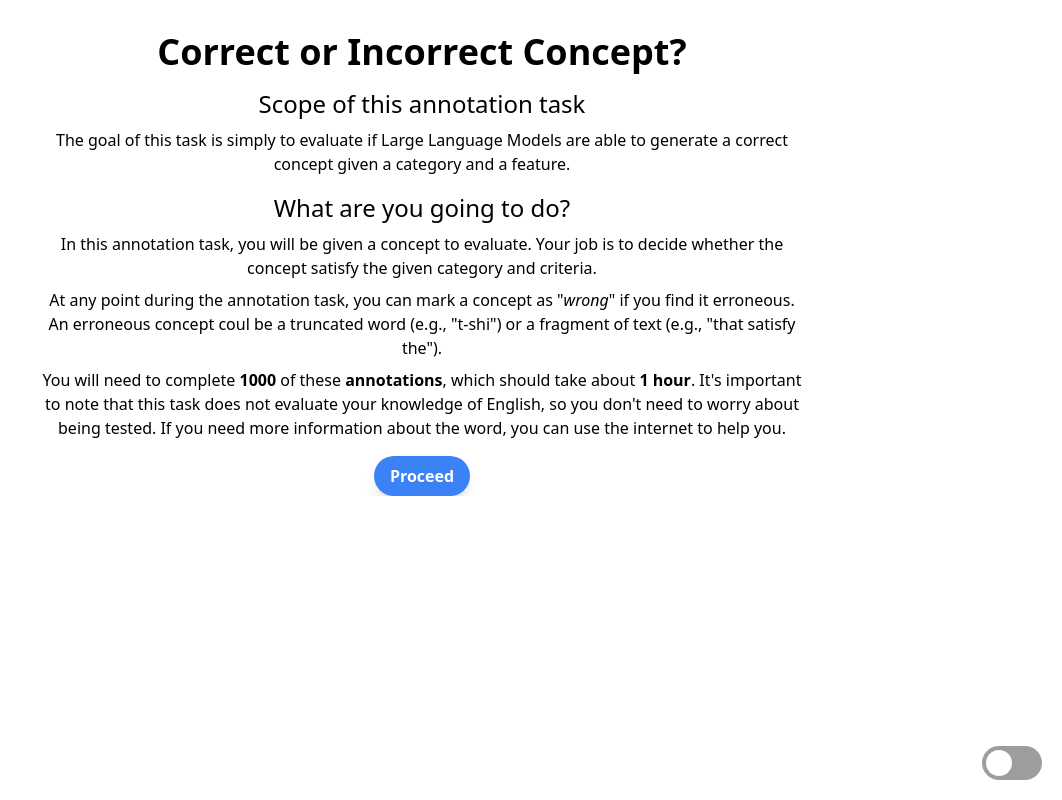
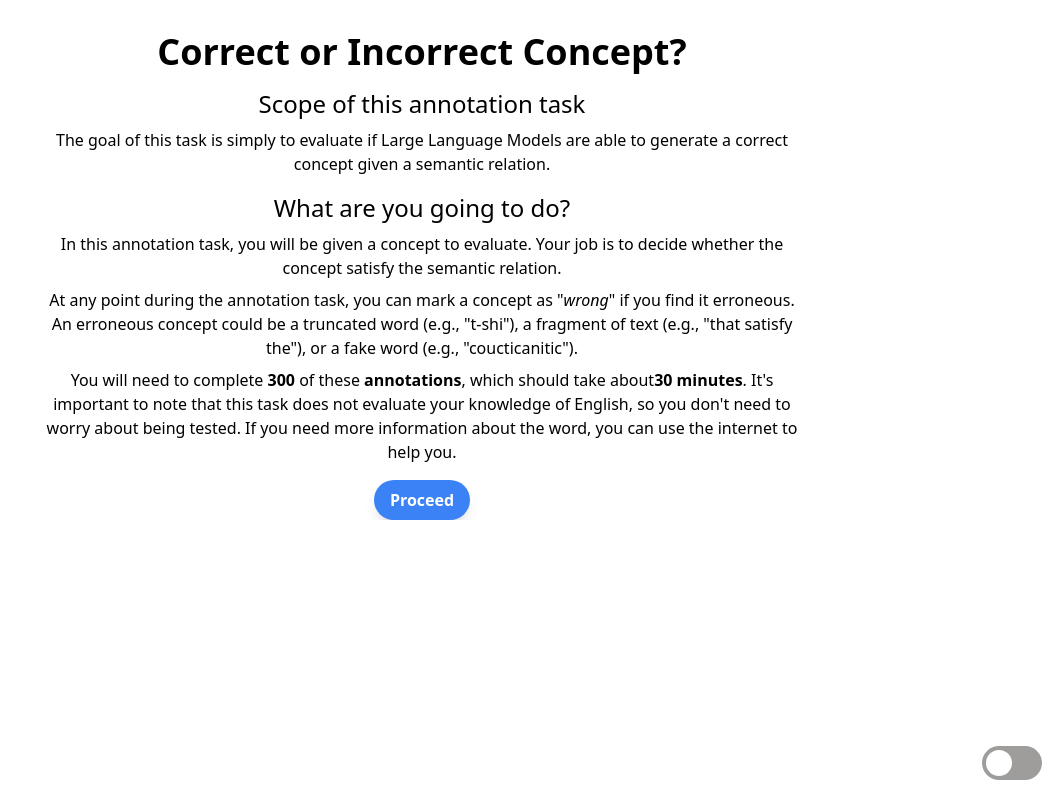
Before and after one commit to GioSira/sem_gpt_annotation, a React (Vite) app: page / in a window 1280 px wide. Shown: the whole page, without its empty margins (218-1280 px from the left). Built offline with nearby package versions, Linux system fonts and the light colour scheme.

Commit message:
updated App.tsx, Disclaimer.tsx and Example.tsx

```diff
--- a/src/App.tsx
+++ b/src/App.tsx
@@ -12,10 +12,10 @@ import {data} from "./data/data";
 
 type DataType = {
     name: string,
-    answers: ("yes" | "no")[],
+    answers: ("yes" | "no" | "wrong")[],
     i: number,
     dataset: string[],
-    isWrong: (true | false)[],
+    //isWrong: (true | false)[],
     timeDiffs: number[],
     // models: string[],
     date: Date
@@ -46,8 +46,8 @@ function App() {
     const [exampleSeen, setExampleSeen] = useState(false);
     const [dataset, setDataset] = useState<string[] | null>([]);
     const [i, setI] = useState(0);
-    const [answers, setAnswers] = useState<("yes" | "no")[]>([]);
-    const [isWrong, setIsWrong] = useState<(true | false)[]>([]);
+    const [answers, setAnswers] = useState<("yes" | "no" | "wrong")[]>([]);
+    //const [isWrong, setIsWrong] = useState<(true | false)[]>([]);
     // const [models, setModels] = useState<string[]>([]);
     const [isLoading, setIsLoading] = useState(false);
     const [isDownloaded, setIsDownloaded] = useState(false);
@@ -93,7 +93,7 @@ function App() {
         }
     }
 
-    const onClick = (answer: ("yes" | "no")) => {
+    const onClick = (answer: ("yes" | "no" | "wrong")) => {
         const newAnswers = [...answers, answer];
         setAnswers(newAnswers);
         next(newAnswers);
@@ -128,7 +128,7 @@ function App() {
                             setAnswers(data.answers);
                             setTimeDiffs(data.timeDiffs);
                             setI(data.i);
-                            setIsWrong(data.isWrong);
+                            // setIsWrong(data.isWrong);
                             // setModels(data.models);
                             setReady(true);
                         }
@@ -142,7 +142,7 @@ function App() {
         setTimeBetweenQuestionsStart(new Date());
     }
 
-    const next = async (newAnswers: ("yes" | "no")[]) => {
+    const next = async (newAnswers: ("yes" | "no" | "wrong")[]) => {
         if (!isLoading) {
             setIsLoading(true);
             const timeDiff = calculateTimeDifference(timeBetweenQuestionsStart, new Date())
@@ -155,10 +155,10 @@ function App() {
 
             if (dataset && i < dataset.length) {
                 // Check if the checkbox is checked
-                const isWrongChecked = checkbox.checked;
+                //const isWrongChecked = checkbox.checked;
                 // @ts-ignore
-                const model = dataset[i]["model"];
-                setIsWrong([...isWrong, isWrongChecked]);
+                //const model = dataset[i]["model"];
+                //setIsWrong([...isWrong, isWrongChecked]);
                 setTimeDiffs([...timeDiffs, timeDiff]);
                 // setModels([...models, model]);
                 // Save the answers to firebase
@@ -171,7 +171,7 @@ function App() {
                             answers: newAnswers,
                             i: newAnswers.length,
                             dataset: dataset,
-                            isWrong: [...isWrong, checkbox.checked],
+                            //isWrong: [...isWrong, checkbox.checked],
                             timeDiffs: [...timeDiffs, timeDiff],
                             // models: [...models, model],
                             date: new Date(),
@@ -181,7 +181,7 @@ function App() {
                         updateDoc(docRef, {
                             answers: newAnswers,
                             i: newAnswers.length,
-                            isWrong: [...isWrong, checkbox.checked],
+                            //isWrong: [...isWrong, checkbox.checked],
                             timeDiffs: [...timeDiffs, timeDiff],
                             // models: [...models, model],
                             date: new Date(),
@@ -192,7 +192,7 @@ function App() {
             }
 
             setTimeBetweenQuestionsStart(new Date());
-            checkbox.checked = false;
+            // checkbox.checked = false;
 
             if (dataset && i + 1 >= dataset.length) {
                 alert("Thank you for your participation!");
@@ -289,16 +289,13 @@ function App() {
                             disabled={isLoading}>
                         No
                     </button>
+                    <button id="advanced-button"
+                            onClick={() => onClick("wrong")}
+                            className="bg-blue-500 hover:bg-blue-700 text-white font-bold py-2 px-4 rounded-full ml-4 transition duration-300 ease-in-out transform hover:-translate-y-1 hover:scale-110 shadow-lg disabled:bg-gray-500"
+                            disabled={isLoading}>
+                        Wrong
+                    </button>
                 </div>
-                <div className="flex justify-center mt-4">
-                        <p>
-                            Is this concept <a href="#"
-                                        className="text-blue-600 hover:text-blue-700 cursor-default"
-                                        title="Please select this option if the concept is erroneous">erroneous</a>?
-                        </p>
-                        <input id="hard-checkbox" type="checkbox"
-                               className="ml-2 h-6 w-6 rounded-full shadow checked:shadow-xl cursor-pointer"/>
-                    </div>
                     {isDownloaded && dataset ? <div className="flex justify-center mt-8 max-w-2xl mx-auto">
                         <div id={"progress-bar"}
                              className="bg-blue-600 text-xs font-medium text-blue-100 text-center p-0.5 leading-none rounded-l-full"
--- a/src/Disclaimer.tsx
+++ b/src/Disclaimer.tsx
@@ -8,21 +8,21 @@ function Disclaimer() {
                 <div className="text-2xl mt-4">Scope of this annotation task</div>
                 <p className="mt-2">
                     The goal of this task is simply to evaluate if Large Language Models are able to
-                    generate a correct concept given a category and a feature.
+                    generate a correct concept given a semantic relation.
                 </p>
                 <div className="text-2xl mt-4">What are you going to do?</div>
                 <p className="mt-2">
                     In this annotation task, you will be given a concept to evaluate. Your job is
-                    to decide whether the concept satisfy the given category and criteria.
+                    to decide whether the concept satisfy the semantic relation.
                 </p>
                 <p className="mt-2">
                     At any point during the annotation task, you can mark a concept as "<i>wrong</i>" if you
-                    find it erroneous. An erroneous concept coul be a truncated word (e.g., "t-shi") or a fragment
-                    of text (e.g., "that satisfy the").
+                    find it erroneous. An erroneous concept could be a truncated word (e.g., "t-shi"), a fragment
+                    of text (e.g., "that satisfy the"), or a fake word (e.g., "coucticanitic").
                 </p>
                 <p className="mt-2">
-                    You will need to complete <b>1000</b> of these <b>annotations</b>, which should take about <b>1
-                    hour</b>. It's important to note that this task
+                    You will need to complete <b>300</b> of these <b>annotations</b>, which should take about
+                     <b>30 minutes</b>. It's important to note that this task
                     does not evaluate your knowledge of English, so you don't need to worry about being tested. If
                     you need more information about the word, you can use the internet to help you.
                 </p>
--- a/src/Example.tsx
+++ b/src/Example.tsx
@@ -12,7 +12,7 @@ function Example() {
                     <ul>
                         <li><i>wood</i> [is/are] used for toy</li>
                     </ul>
-                    the answer is <b>Yes</b> because wood could be used to make a toy.
+                    the answer is <b>Yes</b> because <b>wood</b> could be used to make a toy.
                 </p>
 
                 <div className="text-2xl mt-4">Incorrect Concept</div>
@@ -21,7 +21,7 @@ function Example() {
                     <ul>
                         <li><i>coffee</i> [is/are] used for toy</li>
                     </ul>
-                    the answer is <b>No</b> because the coffee cannot be used to make toys.
+                    the answer is <b>No</b> because the <b>coffee</b> cannot be used to make toys.
                 </p>
 
                 <div className="text-2xl mt-4">Wrong Concept</div>
@@ -31,7 +31,7 @@ function Example() {
                     <ul>
                         <li><i>this kind of wood</i> [is/are] used for toy</li>
                     </ul>
-                    will be labeled as <b>wrong</b> because "<i>this kind of wood</i>" is not a word or a multi-word.
+                    will be labeled as <b>wrong</b> because "<b>this kind of wood</b>" is a text fragment.
                 </p>
 
             </div>
```
